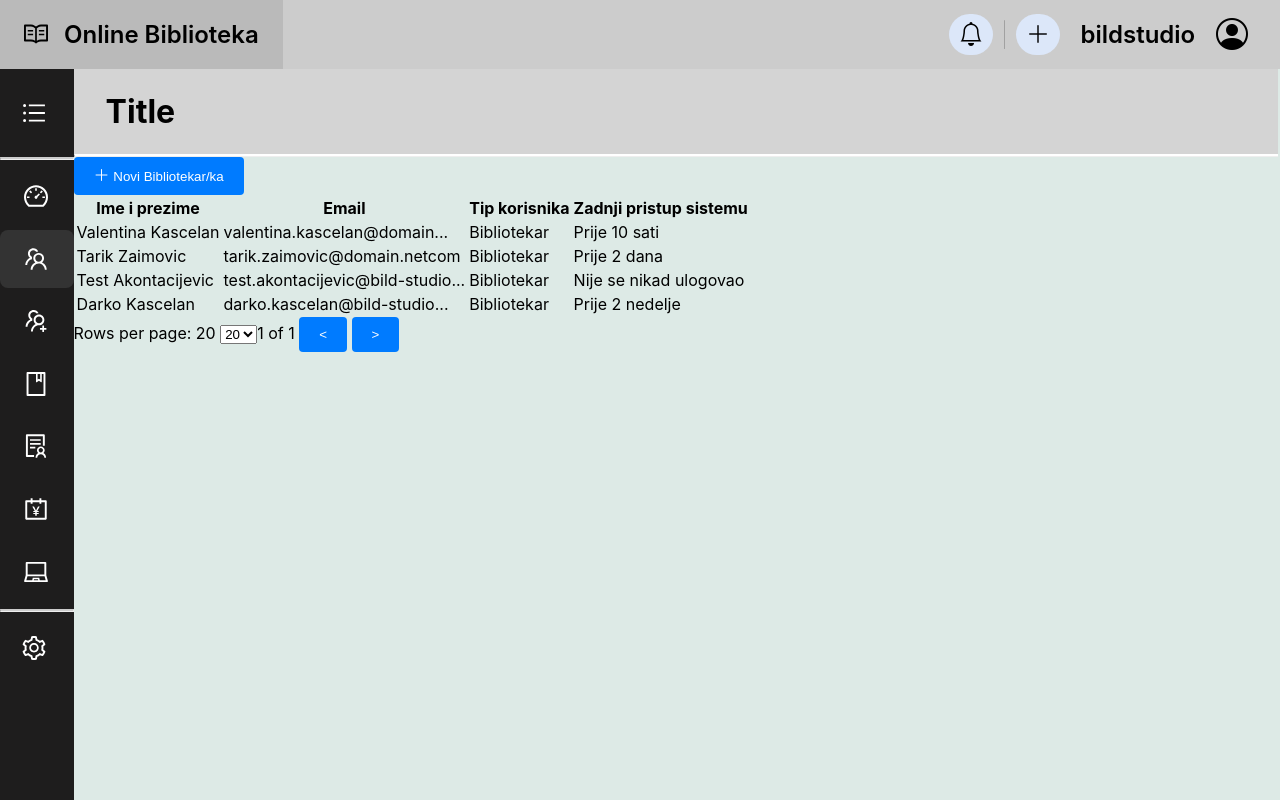
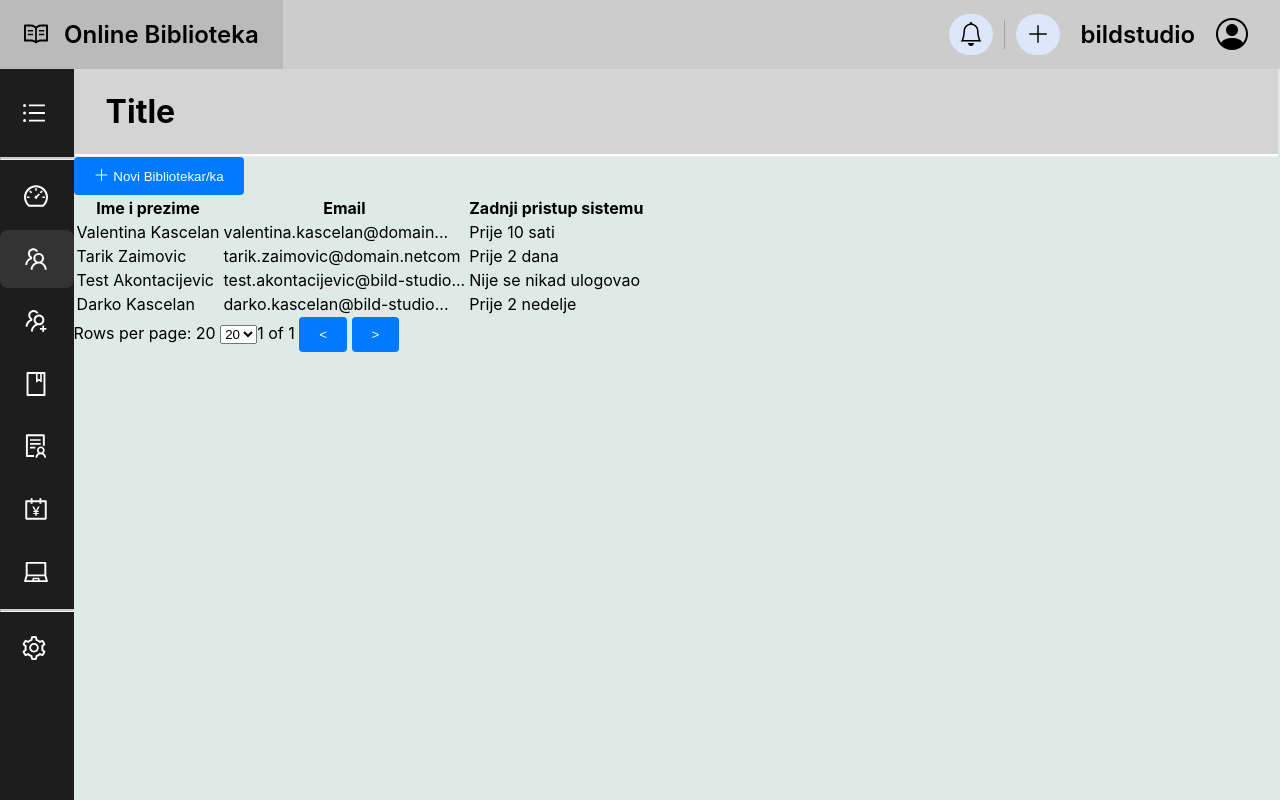
Before and after one commit to BogdanD3/online-library, a React (Create React App) app: page /bibliotekari in a window 1280 px wide. Built offline with nearby package versions, Linux system fonts and the light colour scheme.

Commit message:
removed roles from table

```diff
--- a/src/Pages/Bibliotekari.tsx
+++ b/src/Pages/Bibliotekari.tsx
@@ -7,7 +7,6 @@ import PrimaryBtn from "../Components/Buttons/PrimaryBtn";
 interface User {
   name: string;
   email: string;
-  role: string;
   lastLogin: string;
 }
 
@@ -15,25 +14,21 @@ const users: User[] = [
   {
     name: "Valentina Kascelan",
     email: "valentina.kascelan@domain...",
-    role: "Bibliotekar",
     lastLogin: "Prije 10 sati",
   },
   {
     name: "Tarik Zaimovic",
     email: "tarik.zaimovic@domain.netcom",
-    role: "Bibliotekar",
     lastLogin: "Prije 2 dana",
   },
   {
     name: "Test Akontacijevic",
     email: "test.akontacijevic@bild-studio...",
-    role: "Bibliotekar",
     lastLogin: "Nije se nikad ulogovao",
   },
   {
     name: "Darko Kascelan",
     email: "darko.kascelan@bild-studio...",
-    role: "Bibliotekar",
     lastLogin: "Prije 2 nedelje",
   },
 ];
@@ -51,7 +46,7 @@ const Bibliotekari: React.FC = () => {
         <div className="Sidemenu">
           <SideMenu isOpen={isOpen} setIsOpen={setIsOpen} />
         </div>
-        <div className="Title">
+        <div className="Bibliotekari">
           <Title isOpen={isOpen} />
           <PrimaryBtn />
           <div className="table-container">
@@ -60,7 +55,6 @@ const Bibliotekari: React.FC = () => {
                 <tr>
                   <th>Ime i prezime</th>
                   <th>Email</th>
-                  <th>Tip korisnika</th>
                   <th>Zadnji pristup sistemu</th>
                 </tr>
               </thead>
@@ -69,7 +63,6 @@ const Bibliotekari: React.FC = () => {
                   <tr key={index}>
                     <td>{user.name}</td>
                     <td>{user.email}</td>
-                    <td>{user.role}</td>
                     <td>{user.lastLogin}</td>
                   </tr>
                 ))}
```
